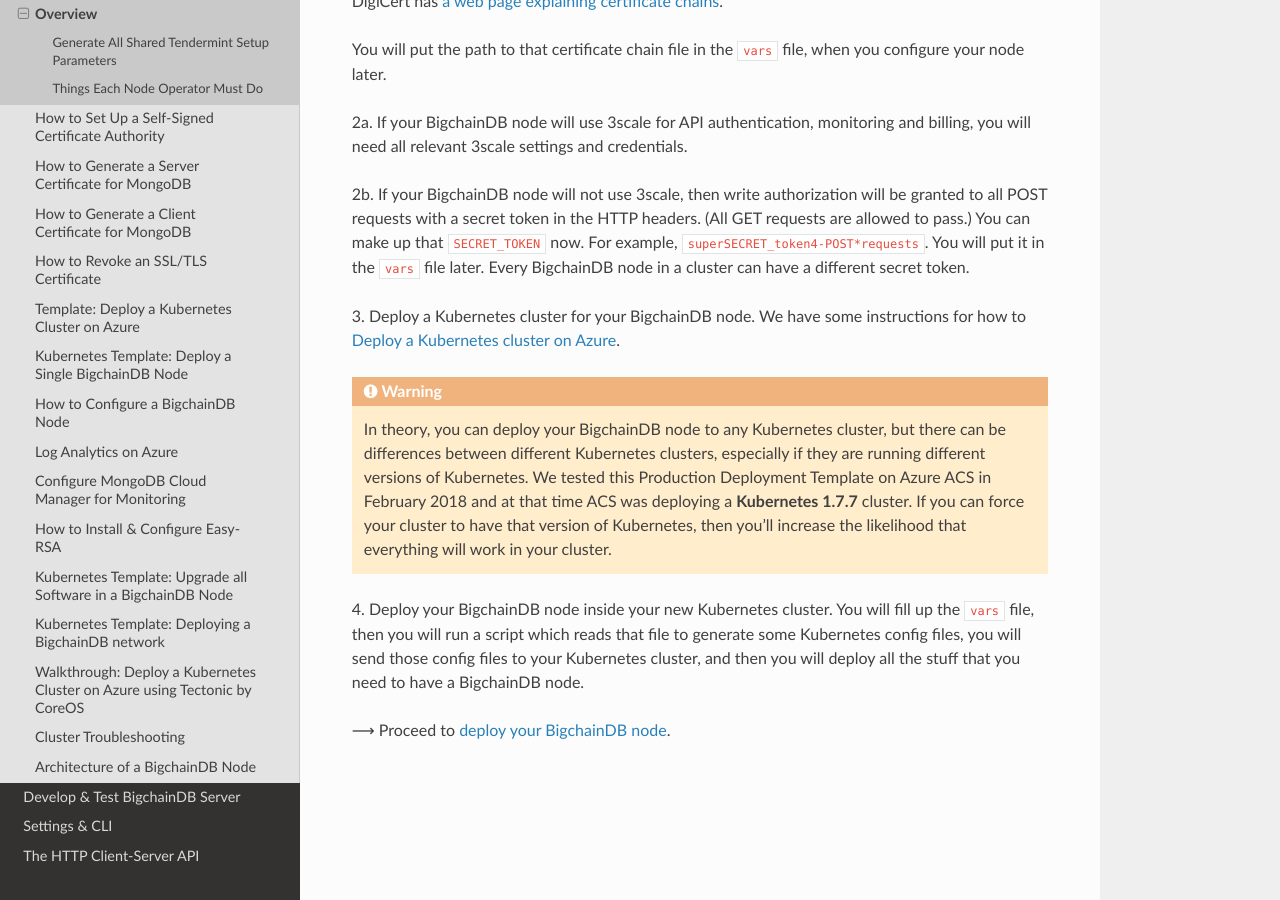
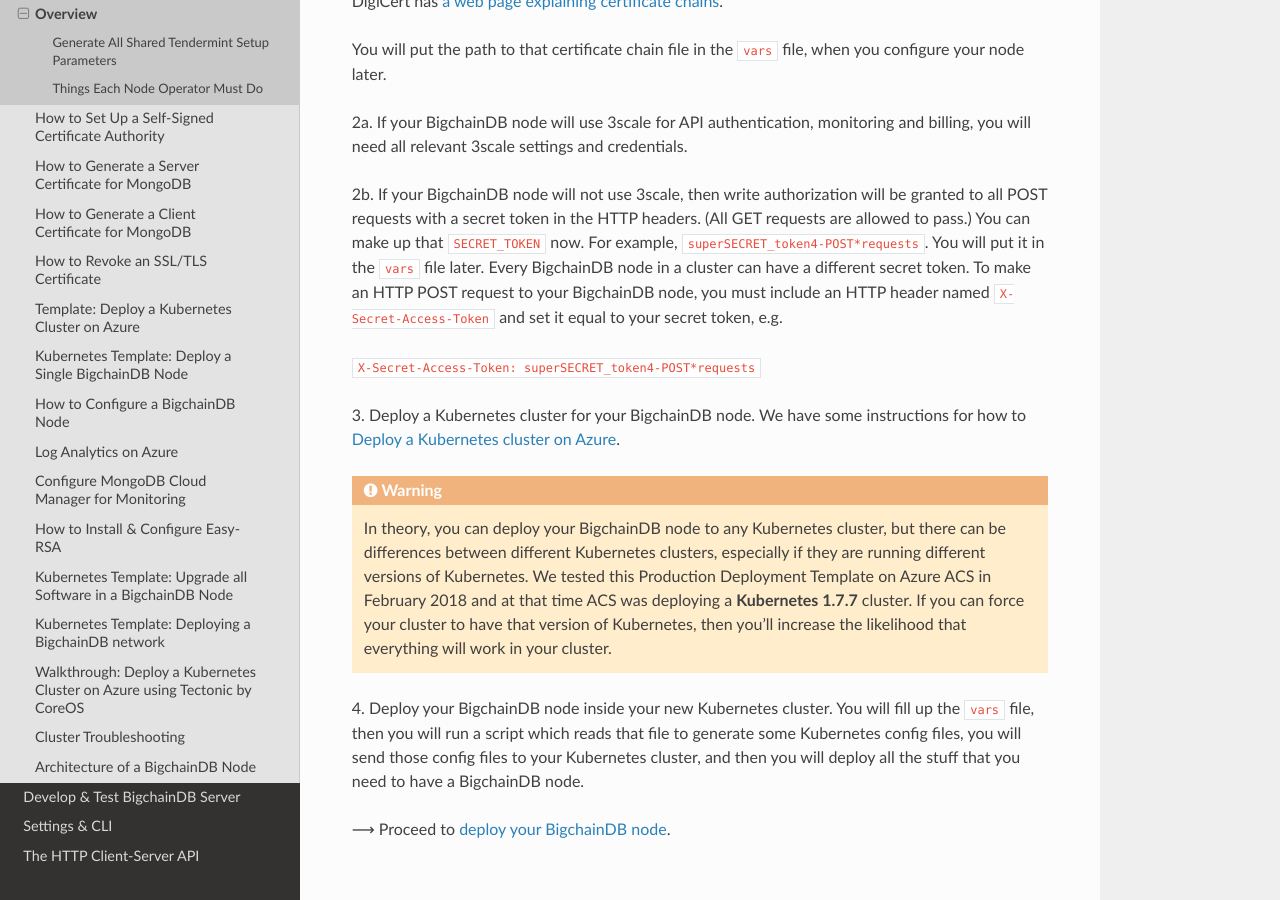
Before and after one commit to bigchaindb/bigchaindb, a Sphinx documentation site: the page built from docs/server/source/production-deployment-template/workflow.rst, in a window 1280 px wide and 900 px high, scrolled down 1616 px. Built offline with Sphinx 7.4.7 and the Read the Docs theme 2.0.0, drawn with Linux system fonts in a browser that asks for light colours.

Commit message:
Added instructions for including secret token header in POST requests

```diff
--- a/docs/server/source/production-deployment-template/workflow.rst
+++ b/docs/server/source/production-deployment-template/workflow.rst
@@ -105,6 +105,12 @@
 For example, ``superSECRET_token4-POST*requests``.
 You will put it in the ``vars`` file later.
 Every BigchainDB node in a cluster can have a different secret token.
+To make an HTTP POST request to your BigchainDB node,
+you must include an HTTP header named ``X-Secret-Access-Token``
+and set it equal to your secret token, e.g.
+
+``X-Secret-Access-Token: superSECRET_token4-POST*requests``
+
 
 3. Deploy a Kubernetes cluster for your BigchainDB node. We have some instructions for how to
 :doc:`Deploy a Kubernetes cluster on Azure <../production-deployment-template/template-kubernetes-azure>`.
```
